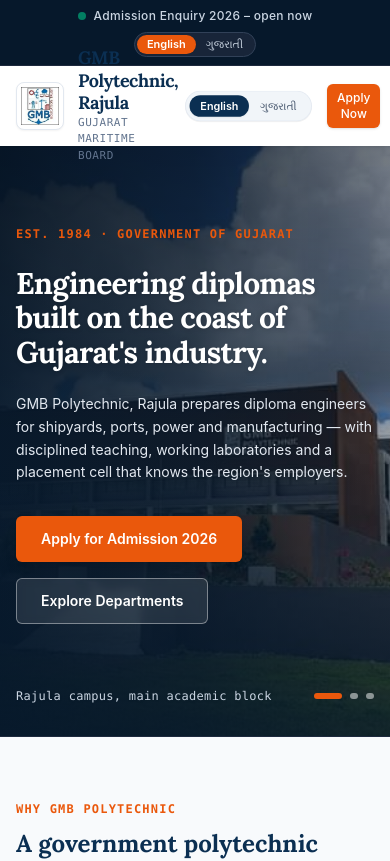
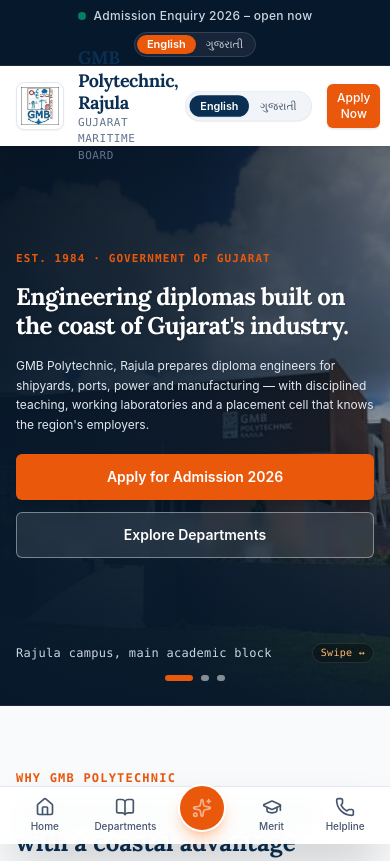
Before and after one commit to anuraag45/gmb, a React (Vite) app: page / in a window 390 px wide. Shown: the top 861 px of the page. Built offline with nearby package versions, Linux system fonts and the light colour scheme.

Commit message:
feat(mobile): add touch swipe gestures to carousel, mobile snap card carousels, sticky bottom navigation, and PWA manifest

```diff
--- a/index.html
+++ b/index.html
@@ -8,6 +8,12 @@
     <meta name="description" content="GMB Polytechnic, Rajula (GTU Code: 992) — Government Diploma Engineering Institute in Computer, Mechanical, Electrical, and Civil Engineering run by Gujarat Maritime Board." />
     <meta name="keywords" content="GMB Polytechnic Rajula, Diploma Engineering, ACPDC Gujarat, GTU 992, Computer Engineering, Mechanical Engineering, Electrical Engineering, Civil Engineering, Rajula Amreli Gujarat" />
     <meta name="theme-color" content="#0B2F52" />
+    <meta name="mobile-web-app-capable" content="yes" />
+    <meta name="apple-mobile-web-app-capable" content="yes" />
+    <meta name="apple-mobile-web-app-status-bar-style" content="black-translucent" />
+    <meta name="apple-mobile-web-app-title" content="GMB Rajula" />
+    <link rel="apple-touch-icon" href="/images/gmb-official-logo.png" />
+    <link rel="manifest" href="/manifest.json" />
 
     <!-- Open Graph / Facebook / WhatsApp -->
     <meta property="og:type" content="website" />
--- a/src/App.tsx
+++ b/src/App.tsx
@@ -11,6 +11,7 @@
 import { AlumniSpotlight } from '@/components/site/AlumniSpotlight';
 import { GalleryPreview } from '@/components/site/GalleryPreview';
 import { Footer } from '@/components/site/Footer';
+import { MobileBottomBar } from '@/components/site/MobileBottomBar';
 import { AdmissionModal } from '@/components/site/AdmissionModal';
 import { ProspectusModal } from '@/components/site/ProspectusModal';
 
@@ -25,7 +26,7 @@
   };
 
   return (
-    <div className="min-h-screen bg-white text-slate-900 flex flex-col">
+    <div className="min-h-screen bg-white text-slate-900 flex flex-col pb-16 md:pb-0">
       {/* Top Notification Bar & Navbar */}
       <Header onApplyClick={() => handleOpenApply()} />
 
@@ -68,6 +69,9 @@
       {/* Institutional Footer */}
       <Footer />
 
+      {/* Dedicated Sticky Mobile Quick-Action Navigation Bar */}
+      <MobileBottomBar onApplyClick={() => handleOpenApply()} />
+
       {/* Interactive Admission Application Modal */}
       <AdmissionModal
         open={admissionModalOpen}
--- a/src/components/site/AlumniSpotlight.tsx
+++ b/src/components/site/AlumniSpotlight.tsx
@@ -24,8 +24,8 @@
           </p>
         </div>
 
-        {/* 3-Card Responsive Grid */}
-        <div className="grid grid-cols-1 md:grid-cols-3 gap-6 lg:gap-8">
+        {/* 3-Card Responsive Grid with Mobile Touch-Swipe Carousel */}
+        <div className="flex md:grid md:grid-cols-3 gap-4 sm:gap-6 lg:gap-8 overflow-x-auto md:overflow-visible snap-x snap-mandatory pb-4 md:pb-0 -mx-4 px-4 md:mx-0 md:px-0 no-scrollbar touch-momentum">
           {ALUMNI_DATA.map((alum) => {
             const role = t(`alumni.items.${alum.id}.role`, alum.role);
             const employer = t(`alumni.items.${alum.id}.employer`, alum.employer);
@@ -37,7 +37,7 @@
             return (
               <div
                 key={alum.id}
-                className="bg-[#F8FAFC] rounded-xl border border-slate-200/90 p-6 sm:p-7 flex flex-col justify-between hover:shadow-md hover:border-slate-300 transition-all duration-200 group"
+                className="min-w-[290px] sm:min-w-[320px] md:min-w-0 snap-center bg-[#F8FAFC] rounded-xl border border-slate-200/90 p-5 sm:p-7 flex flex-col justify-between hover:shadow-md hover:border-slate-300 transition-all duration-200 group shrink-0 md:shrink"
               >
                 <div className="space-y-5">
                   {/* Top Profile Header */}
--- a/src/components/site/Departments.tsx
+++ b/src/components/site/Departments.tsx
@@ -49,8 +49,8 @@
           </div>
         </div>
 
-        {/* 4 Cards Grid */}
-        <div className="grid grid-cols-1 sm:grid-cols-2 lg:grid-cols-4 gap-6">
+        {/* 4 Cards Grid with Mobile Touch-Swipe Carousel */}
+        <div className="flex sm:grid sm:grid-cols-2 lg:grid-cols-4 gap-4 sm:gap-6 overflow-x-auto sm:overflow-visible snap-x snap-mandatory pb-4 sm:pb-0 -mx-4 px-4 sm:mx-0 sm:px-0 no-scrollbar touch-momentum">
           {DEPARTMENTS.map((dept) => {
             const deptName = t(`departments.items.${dept.id}.name`, dept.name);
             const deptSeats = t(`departments.items.${dept.id}.seats`, dept.seats);
@@ -59,7 +59,7 @@
             return (
               <div
                 key={dept.id}
-                className="bg-white rounded-lg border border-slate-200 overflow-hidden flex flex-col justify-between hover:shadow-lg hover:border-[#0B2F52]/40 transition-all duration-200 group"
+                className="min-w-[270px] sm:min-w-0 snap-center bg-white rounded-lg border border-slate-200 overflow-hidden flex flex-col justify-between hover:shadow-lg hover:border-[#0B2F52]/40 transition-all duration-200 group shrink-0 sm:shrink"
               >
                 <div>
                   {/* Department Laboratory Photography */}
--- a/src/components/site/Hero.tsx
+++ b/src/components/site/Hero.tsx
@@ -1,6 +1,7 @@
-import React, { useState, useEffect } from 'react';
+import React, { useState, useEffect, useRef } from 'react';
 import { Button } from '@/components/ui/button';
 import { useLanguage } from '@/context/LanguageContext';
+import { ChevronLeft, ChevronRight } from 'lucide-react';
 
 interface HeroProps {
   onApplyClick: () => void;
@@ -14,29 +15,80 @@
 
 export const Hero: React.FC<HeroProps> = ({ onApplyClick }) => {
   const [activeSlide, setActiveSlide] = useState(0);
+  const [isPaused, setIsPaused] = useState(false);
   const { t } = useLanguage();
+
+  const touchStartX = useRef<number | null>(null);
+  const touchEndX = useRef<number | null>(null);
 
   const title = t(`hero.slides.${activeSlide}.title`);
   const eyebrow = t(`hero.slides.${activeSlide}.eyebrow`);
   const description = t(`hero.slides.${activeSlide}.description`);
   const caption = t(`hero.slides.${activeSlide}.caption`);
 
+  const nextSlide = () => {
+    setActiveSlide((prev) => (prev + 1) % HERO_IMAGES.length);
+  };
+
+  const prevSlide = () => {
+    setActiveSlide((prev) => (prev - 1 + HERO_IMAGES.length) % HERO_IMAGES.length);
+  };
+
+  // Auto rotate every 7 seconds, pauses when user is touching or interacting
   useEffect(() => {
+    if (isPaused) return;
     const timer = setInterval(() => {
-      setActiveSlide((prev) => (prev + 1) % HERO_IMAGES.length);
+      nextSlide();
     }, 7000);
     return () => clearInterval(timer);
-  }, []);
+  }, [isPaused]);
+
+  // Touch Swipe Handlers for Mobile
+  const handleTouchStart = (e: React.TouchEvent) => {
+    setIsPaused(true);
+    touchStartX.current = e.targetTouches[0].clientX;
+  };
+
+  const handleTouchMove = (e: React.TouchEvent) => {
+    touchEndX.current = e.targetTouches[0].clientX;
+  };
+
+  const handleTouchEnd = () => {
+    if (touchStartX.current !== null && touchEndX.current !== null) {
+      const diffX = touchStartX.current - touchEndX.current;
+      const minSwipeDistance = 45; // Minimum px to register swipe
+
+      if (diffX > minSwipeDistance) {
+        // Swiped left -> Next slide
+        nextSlide();
+      } else if (diffX < -minSwipeDistance) {
+        // Swiped right -> Previous slide
+        prevSlide();
+      }
+    }
+    touchStartX.current = null;
+    touchEndX.current = null;
+    // Resume auto-rotation after 3s
+    setTimeout(() => setIsPaused(false), 3000);
+  };
 
   return (
-    <section id="hero" className="relative min-h-[580px] md:min-h-[640px] lg:min-h-[700px] flex flex-col justify-between text-white overflow-hidden border-b border-slate-800">
+    <section
+      id="hero"
+      onTouchStart={handleTouchStart}
+      onTouchMove={handleTouchMove}
+      onTouchEnd={handleTouchEnd}
+      onMouseEnter={() => setIsPaused(true)}
+      onMouseLeave={() => setIsPaused(false)}
+      className="relative min-h-[560px] sm:min-h-[600px] md:min-h-[640px] lg:min-h-[700px] flex flex-col justify-between text-white overflow-hidden border-b border-slate-800 select-none touch-pan-y"
+    >
       {/* Full-Bleed Background Images with Smooth Transition */}
-      <div className="absolute inset-0 z-0">
+      <div className="absolute inset-0 z-0 pointer-events-none">
         {HERO_IMAGES.map((img, idx) => (
           <div
             key={img}
             className={`absolute inset-0 transition-opacity duration-1000 ease-in-out ${
-              activeSlide === idx ? 'opacity-100' : 'opacity-0 pointer-events-none'
+              activeSlide === idx ? 'opacity-100' : 'opacity-0'
             }`}
           >
             <img
@@ -47,46 +99,46 @@
           </div>
         ))}
 
-        {/* Dark Navy / Slate Gradient Overlay matching the user reference image */}
-        <div className="absolute inset-0 bg-gradient-to-r from-[#06182B]/95 via-[#06182B]/80 to-[#06182B]/40" />
-        <div className="absolute inset-0 bg-gradient-to-t from-[#06182B]/80 via-transparent to-black/25" />
+        {/* Dark Navy / Slate Gradient Overlay matching reference */}
+        <div className="absolute inset-0 bg-gradient-to-r from-[#06182B]/95 via-[#06182B]/85 to-[#06182B]/45 sm:to-[#06182B]/40" />
+        <div className="absolute inset-0 bg-gradient-to-t from-[#06182B]/90 via-transparent to-black/30" />
       </div>
 
       {/* Main Left Content Container */}
-      <div className="max-w-7xl mx-auto px-4 sm:px-6 lg:px-8 w-full relative z-10 pt-20 md:pt-28 pb-12 my-auto">
-        <div className="max-w-3xl space-y-6">
+      <div className="max-w-7xl mx-auto px-4 sm:px-6 lg:px-8 w-full relative z-10 pt-16 sm:pt-20 md:pt-28 pb-8 sm:pb-12 my-auto">
+        <div className="max-w-3xl space-y-4 sm:space-y-6">
 
           {/* Eyebrow in uppercase orange/amber monospace font */}
-          <div className="text-xs sm:text-sm font-bold font-mono tracking-widest text-[#EA580C] uppercase">
+          <div className="text-[11px] sm:text-xs md:text-sm font-bold font-mono tracking-widest text-[#EA580C] uppercase">
             {eyebrow}
           </div>
 
           {/* Large Bold Serif/Heading Title */}
-          <h1 className="text-3xl sm:text-4xl md:text-5xl lg:text-[3.25rem] font-bold font-heading text-white tracking-tight leading-[1.15] drop-shadow-sm">
+          <h1 className="text-2xl sm:text-4xl md:text-5xl lg:text-[3.25rem] font-bold font-heading text-white tracking-tight leading-[1.18] sm:leading-[1.15] drop-shadow-sm">
             {title}
           </h1>
 
           {/* Subtitle / Description */}
-          <p className="text-sm sm:text-base md:text-lg text-slate-200 leading-relaxed font-normal max-w-2xl drop-shadow-xs">
+          <p className="text-xs sm:text-base md:text-lg text-slate-200 leading-relaxed font-normal max-w-2xl drop-shadow-xs">
             {description}
           </p>
 
           {/* Action Buttons */}
-          <div className="flex flex-wrap items-center gap-4 pt-2">
+          <div className="flex flex-col sm:flex-row items-stretch sm:items-center gap-3 sm:gap-4 pt-1 sm:pt-2">
             <Button
               variant="primary"
               size="lg"
               onClick={onApplyClick}
-              className="bg-[#EA580C] hover:bg-[#c2410c] text-white shadow-lg hover:shadow-orange-500/25 px-6 py-3 rounded-md transition-all font-semibold text-sm sm:text-base border border-transparent cursor-pointer"
+              className="bg-[#EA580C] hover:bg-[#c2410c] text-white shadow-lg hover:shadow-orange-500/25 px-6 py-3 rounded-md transition-all font-semibold text-sm sm:text-base border border-transparent cursor-pointer w-full sm:w-auto text-center justify-center"
             >
               {t('common.applyForAdmission', 'Apply for Admission 2026')}
             </Button>
 
-            <a href="#departments">
+            <a href="#departments" className="w-full sm:w-auto">
               <Button
                 variant="outline"
                 size="lg"
-                className="bg-white/10 hover:bg-white/20 text-white border-white/40 hover:border-white/60 px-6 py-3 rounded-md transition-all backdrop-blur-xs font-semibold text-sm sm:text-base cursor-pointer"
+                className="bg-white/10 hover:bg-white/20 text-white border-white/40 hover:border-white/60 px-6 py-3 rounded-md transition-all backdrop-blur-xs font-semibold text-sm sm:text-base cursor-pointer w-full text-center justify-center"
               >
                 {t('common.exploreDepartments', 'Explore Departments')}
               </Button>
@@ -96,15 +148,39 @@
         </div>
       </div>
 
+      {/* Swipe Chevron Buttons (Mobile & Desktop) */}
+      <div className="absolute inset-y-0 left-2 sm:left-4 z-20 flex items-center pointer-events-none">
+        <button
+          onClick={prevSlide}
+          aria-label="Previous Slide"
+          className="pointer-events-auto p-2 rounded-full bg-black/25 hover:bg-black/50 text-white/80 hover:text-white backdrop-blur-xs transition-all cursor-pointer hidden sm:flex items-center justify-center"
+        >
+          <ChevronLeft className="w-5 h-5" />
+        </button>
+      </div>
+
+      <div className="absolute inset-y-0 right-2 sm:right-4 z-20 flex items-center pointer-events-none">
+        <button
+          onClick={nextSlide}
+          aria-label="Next Slide"
+          className="pointer-events-auto p-2 rounded-full bg-black/25 hover:bg-black/50 text-white/80 hover:text-white backdrop-blur-xs transition-all cursor-pointer hidden sm:flex items-center justify-center"
+        >
+          <ChevronRight className="w-5 h-5" />
+        </button>
+      </div>
+
       {/* Hero Bottom Bar: Caption on left, Carousel Indicators on right */}
-      <div className="max-w-7xl mx-auto px-4 sm:px-6 lg:px-8 w-full relative z-10 pb-8 pt-4">
-        <div className="flex items-center justify-between gap-4 text-xs font-mono">
-          <div className="text-slate-300 tracking-wide drop-shadow-xs">
-            {caption}
+      <div className="max-w-7xl mx-auto px-4 sm:px-6 lg:px-8 w-full relative z-10 pb-6 sm:pb-8 pt-3">
+        <div className="flex flex-col sm:flex-row sm:items-center justify-between gap-3 text-xs font-mono">
+          <div className="text-slate-300 tracking-wide drop-shadow-xs flex items-center justify-between sm:justify-start gap-2">
+            <span>{caption}</span>
+            <span className="sm:hidden text-[10px] text-orange-300 bg-black/30 px-2 py-0.5 rounded-full border border-white/10">
+              Swipe ↔
+            </span>
           </div>
 
           {/* Carousel Slide Indicators */}
-          <div className="flex items-center gap-2">
+          <div className="flex items-center gap-2 self-center sm:self-auto">
             {HERO_IMAGES.map((_, index) => (
               <button
                 key={index}
--- /dev/null
+++ b/src/components/site/MobileBottomBar.tsx
@@ -0,0 +1,61 @@
+import React from 'react';
+import { Home, BookOpen, GraduationCap, Phone, Sparkles } from 'lucide-react';
+import { useLanguage } from '@/context/LanguageContext';
+
+interface MobileBottomBarProps {
+  onApplyClick: () => void;
+}
+
+export const MobileBottomBar: React.FC<MobileBottomBarProps> = ({ onApplyClick }) => {
+  const { t } = useLanguage();
+
+  return (
+    <div className="md:hidden fixed bottom-0 left-0 right-0 z-40 bg-white/95 backdrop-blur-md border-t border-slate-200 shadow-2xl px-2 py-1.5 flex items-center justify-around text-slate-600 transition-all select-none pb-[calc(0.375rem+env(safe-area-inset-bottom,0px))]">
+      {/* Home */}
+      <a
+        href="#hero"
+        className="flex flex-col items-center justify-center p-1 min-w-[56px] text-slate-600 hover:text-[#0B2F52] active:scale-95 transition-all cursor-pointer"
+      >
+        <Home className="w-5 h-5" />
+        <span className="text-[10px] font-medium mt-0.5">{t('header.nav.home', 'Home')}</span>
+      </a>
+
+      {/* Departments */}
+      <a
+        href="#departments"
+        className="flex flex-col items-center justify-center p-1 min-w-[56px] text-slate-600 hover:text-[#0B2F52] active:scale-95 transition-all cursor-pointer"
+      >
+        <BookOpen className="w-5 h-5" />
+        <span className="text-[10px] font-medium mt-0.5">{t('header.nav.departments', 'Courses')}</span>
+      </a>
+
+      {/* Center Primary Apply CTA Button */}
+      <button
+        onClick={onApplyClick}
+        aria-label="Apply for Admission"
+        className="flex flex-col items-center justify-center -mt-4 bg-[#EA580C] hover:bg-[#c2410c] text-white rounded-full p-3 shadow-lg shadow-orange-500/30 border-2 border-white active:scale-90 transition-all cursor-pointer"
+      >
+        <Sparkles className="w-5 h-5 animate-pulse" />
+        <span className="sr-only">Apply</span>
+      </button>
+
+      {/* Eligibility Wizard */}
+      <a
+        href="#eligibility-wizard"
+        className="flex flex-col items-center justify-center p-1 min-w-[56px] text-slate-600 hover:text-[#0B2F52] active:scale-95 transition-all cursor-pointer"
+      >
+        <GraduationCap className="w-5 h-5" />
+        <span className="text-[10px] font-medium mt-0.5">Merit</span>
+      </a>
+
+      {/* Call / Contact */}
+      <a
+        href="tel:+912794222222"
+        className="flex flex-col items-center justify-center p-1 min-w-[56px] text-slate-600 hover:text-[#0B2F52] active:scale-95 transition-all cursor-pointer"
+      >
+        <Phone className="w-5 h-5" />
+        <span className="text-[10px] font-medium mt-0.5">Helpline</span>
+      </a>
+    </div>
+  );
+};
--- a/src/components/site/StudentProjects.tsx
+++ b/src/components/site/StudentProjects.tsx
@@ -24,8 +24,8 @@
           </p>
         </div>
 
-        {/* 4-Card Photo-Forward Grid */}
-        <div className="grid grid-cols-1 sm:grid-cols-2 lg:grid-cols-4 gap-6">
+        {/* 4-Card Photo-Forward Grid with Mobile Touch-Swipe Carousel */}
+        <div className="flex sm:grid sm:grid-cols-2 lg:grid-cols-4 gap-4 sm:gap-6 overflow-x-auto sm:overflow-visible snap-x snap-mandatory pb-4 sm:pb-0 -mx-4 px-4 sm:mx-0 sm:px-0 no-scrollbar touch-momentum">
           {STUDENT_PROJECTS.map((proj) => {
             const title = t(`projects.items.${proj.id}.title`, proj.title);
             const category = t(`projects.items.${proj.id}.category`, proj.category);
@@ -37,7 +37,7 @@
             return (
               <div
                 key={proj.id}
-                className="bg-white rounded-xl border border-slate-200/90 overflow-hidden flex flex-col justify-between hover:shadow-md hover:border-slate-300 transition-all duration-200 group"
+                className="min-w-[280px] sm:min-w-0 snap-center bg-white rounded-xl border border-slate-200/90 overflow-hidden flex flex-col justify-between hover:shadow-md hover:border-slate-300 transition-all duration-200 group shrink-0 sm:shrink"
               >
                 <div>
                   {/* Photo Container / Prototype View */}
--- a/src/index.css
+++ b/src/index.css
@@ -117,3 +117,16 @@
 ::-webkit-scrollbar-thumb:hover {
   background: #94a3b8;
 }
+
+/* Mobile Smooth Scrolling & Snap Carousel Utilities */
+.no-scrollbar::-webkit-scrollbar {
+  display: none;
+}
+.no-scrollbar {
+  -ms-overflow-style: none;
+  scrollbar-width: none;
+}
+
+.touch-momentum {
+  -webkit-overflow-scrolling: touch;
+}
```
Also changed, not shown: public/manifest.json (added).
